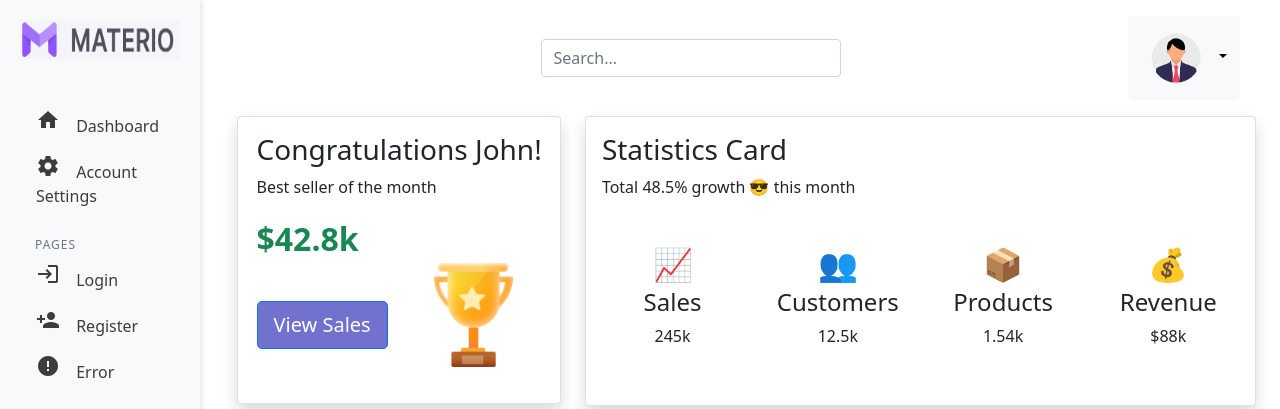
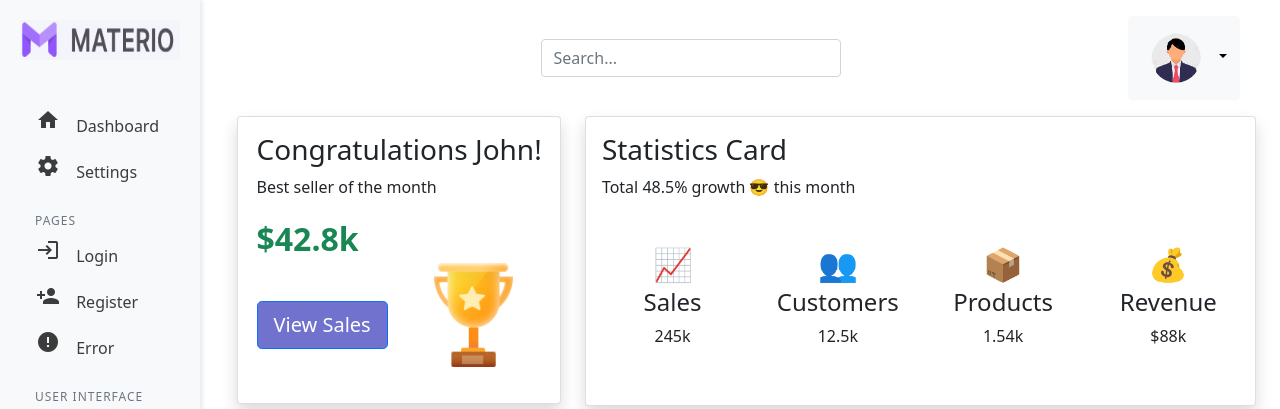
Before and after one commit to Simaransawant/Dashboard, a plain HTML site: page new.html in a window 1280 px wide. Shown: the top 409 px of the page. Drawn offline with nearby package versions, Linux system fonts and the light colour scheme.

Commit message:
Your meaningful commit message here

```diff
--- a/new.html
+++ b/new.html
@@ -26,7 +26,7 @@
             <a class="nav-link active" href="#"><span class="material-icons">home</span> Dashboard</a>
         </li>
         <li class="nav-item">
-            <a class="nav-link" href="#"><span class="material-icons">settings</span> Account Settings</a>
+            <a class="nav-link" href="#"><span class="material-icons">settings</span> Settings</a>
         </li>
         <div class="nav-section">Pages</div>
         <li class="nav-item">
```
